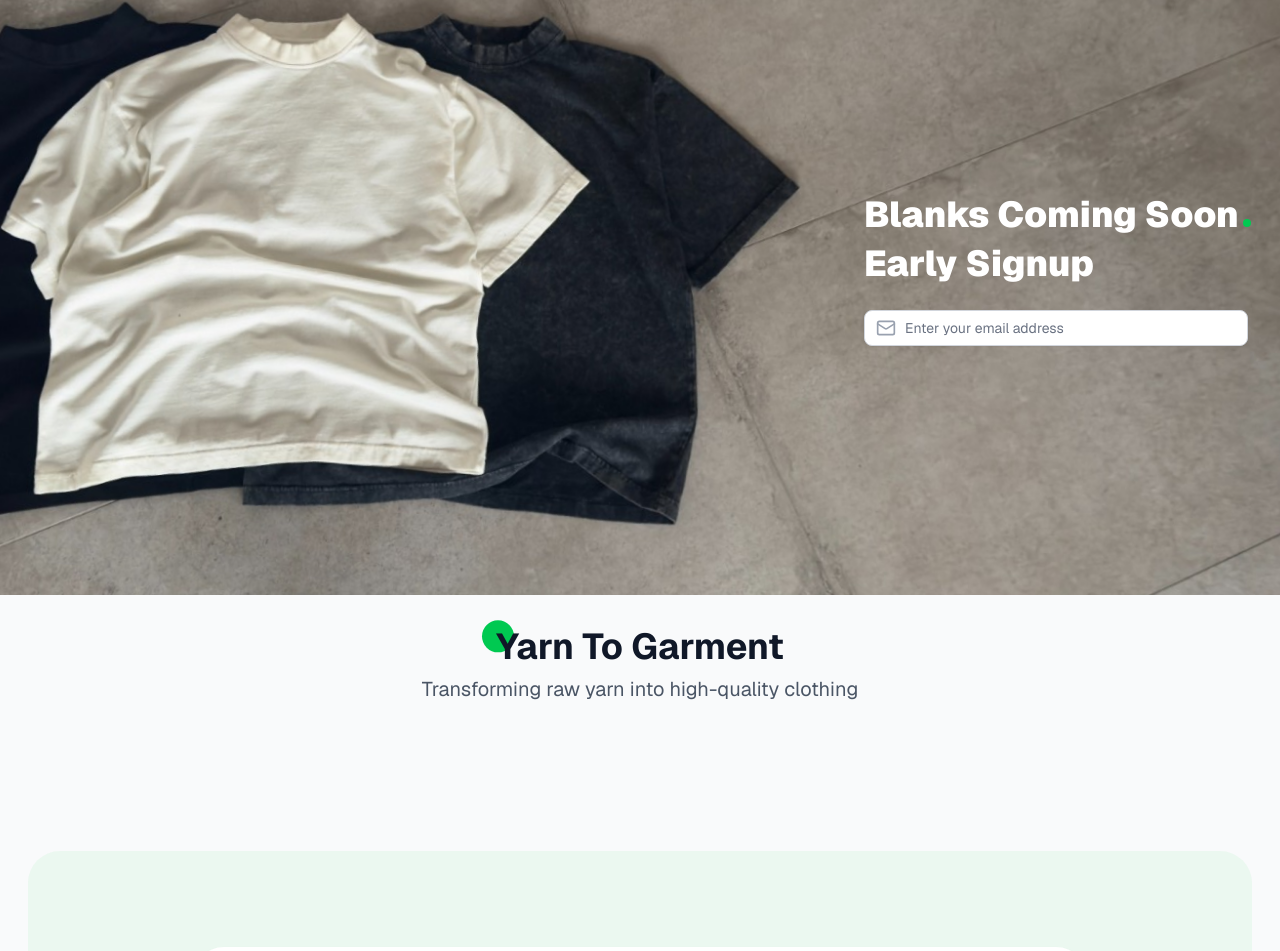
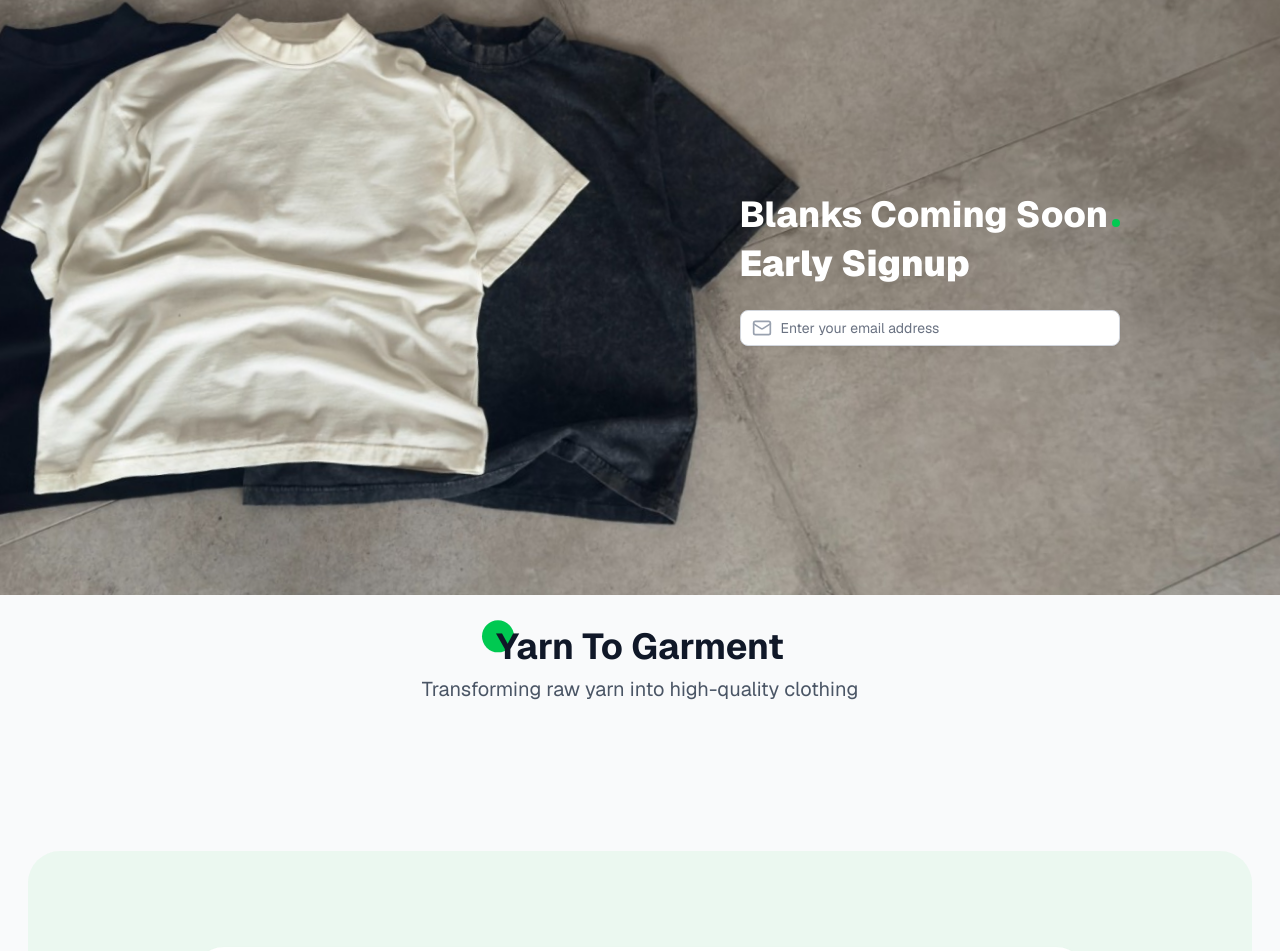
Before and after one commit to UMER11847/clothing-final, a Next.js app: page / in a window 1280 px wide. Shown: the part 1005-1956 px from the top of the page. Built offline with nearby package versions, Linux system fonts and the light colour scheme.

Commit message:
font change in banner

```diff
--- a/components/HeroBanner.tsx
+++ b/components/HeroBanner.tsx
@@ -28,9 +28,9 @@ export default function HeroBanner() {
           priority
         />
 
-        <div className="absolute right-8 top-1/2 -translate-y-1/2 max-w-sm">
+        <div className="absolute right-40 top-1/2 -translate-y-1/2 max-w-sm">
           <div className="text-white mb-6">
-            <h1 className="text-3xl md:text-4xl font-black leading-tight mb-1 whitespace-nowrap">
+            <h1 className=" text-5xl font-extrabold md:text-4xl font-black leading-tight mb-1 whitespace-nowrap">
               Blanks Coming Soon<span className="inline-block w-2 h-2 bg-green-500 rounded-full ml-1"></span>
             </h1>
             <h1 className="text-3xl md:text-4xl font-black leading-tight mb-3 whitespace-nowrap">Early Signup</h1>
```
